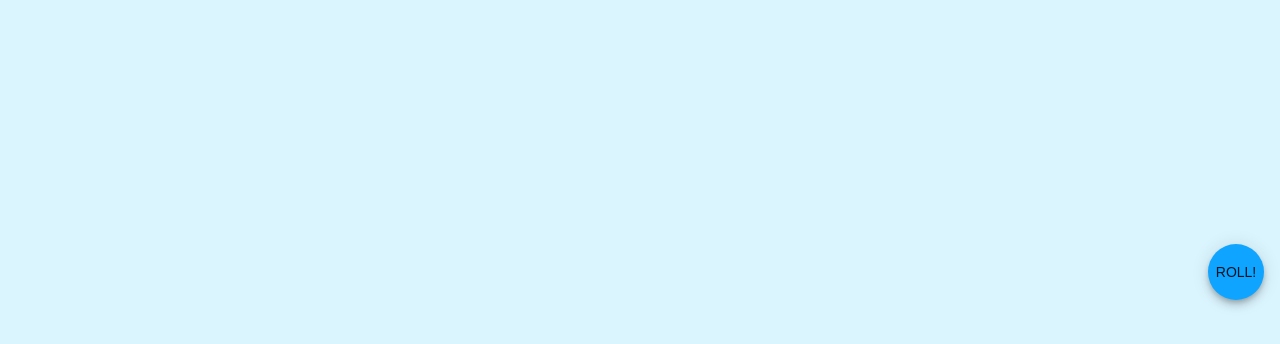
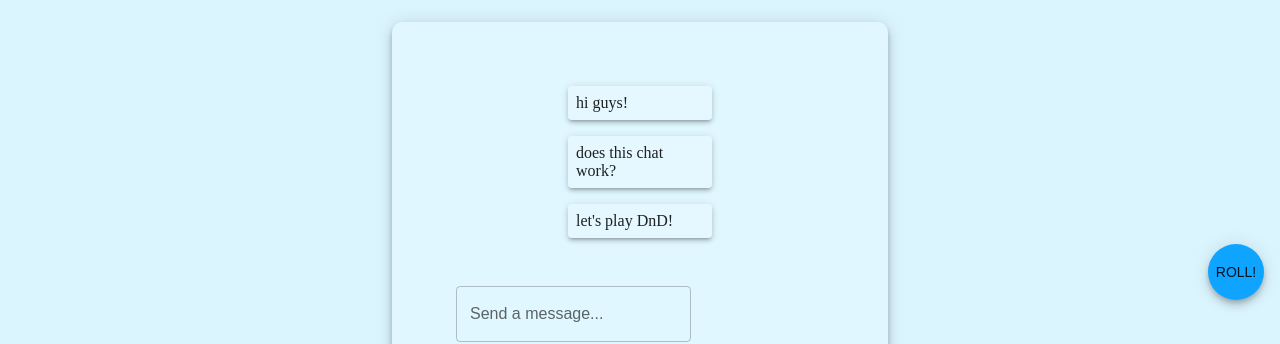
Before and after one commit to 4L00P/game-knight-legacy, a React app: page /current-game in a window 1280 px wide. Shown: the part 484-828 px from the top of the page. Before the commit the page ends 800 px from the top, so only its background shows below. Built offline with nearby package versions, Linux system fonts and the light colour scheme; no server answers; a web font is replaced by a local one.

Commit message:
Added chat to Active Game page

```diff
--- a/src/client/views/CurrentGame.jsx
+++ b/src/client/views/CurrentGame.jsx
@@ -13,9 +13,10 @@ import PlayerList from '../components/PlayerList';
 import axios from 'axios';
 import PlayerCard from '../components/PlayerCard';
 
+import Navbar from "../components/Navbar";
 import DiceRollerComponent from "../components/game-night/DiceRoller";
+import Chat from "../components/group-chat-components/Chat";
 
-import Navbar from "../components/Navbar";
 const Grid = Grid2;
 
 function CurrentGame() {
@@ -91,6 +92,7 @@ function CurrentGame() {
         {name}
       </Typography>
       <DiceRollerComponent />
+      <Chat />
     </div>
   );
 }
```
